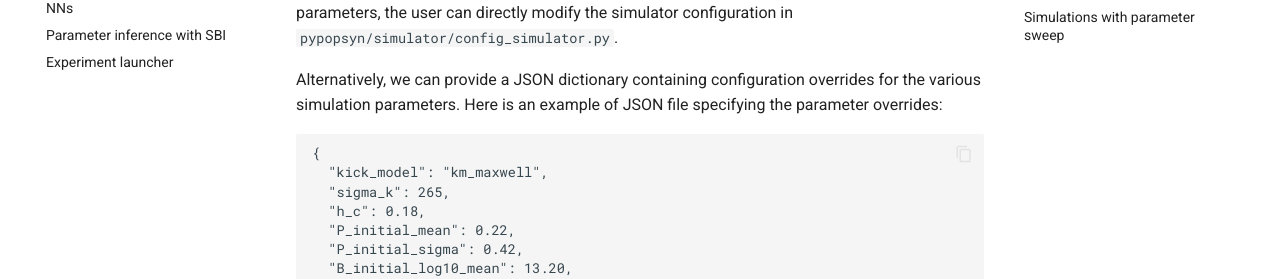
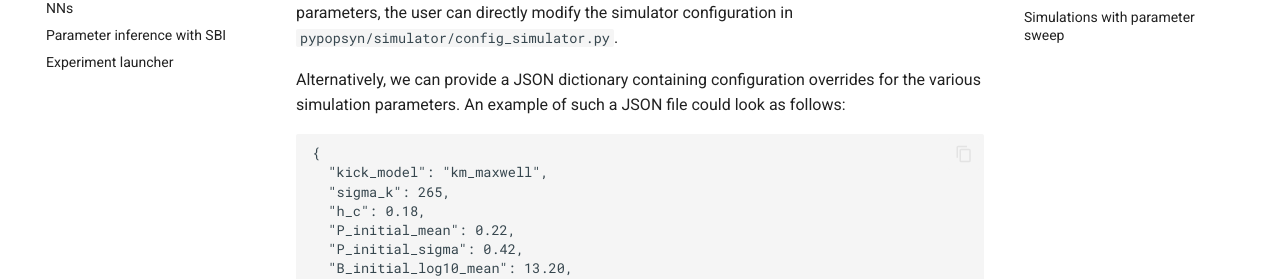
Before and after one commit to ice-csic-astroexotic/ML-Poppyns, an MkDocs documentation site: the page built from docs/tutorials/simulator_tutorial.md, in a window 1280 px wide and 900 px high, scrolled down 489 px. Shown: the part 190-469 px from the top of the window. Built offline with MkDocs 1.6.1 and Material for MkDocs 9.7.7, drawn with Linux system fonts in a browser that asks for light colours; formulas are drawn with MathJax 3; comment, search, counter and statistics services are not loaded.

````diff
--- a/docs/tutorials/simulator_tutorial.md
+++ b/docs/tutorials/simulator_tutorial.md
@@ -20,8 +20,8 @@
 To simulate populations with different initial parameters, the user can directly modify the simulator configuration in
 `pypopsyn/simulator/config_simulator.py`.
 
-Alternatively, we can provide a JSON dictionary containing configuration overrides for the various simulation parameters.
-Here is an example of JSON file specifying the parameter overrides:
+Alternatively, we can provide a JSON dictionary containing configuration overrides for the various simulation
+parameters. An example of such a JSON file could look as follows:
 ```commandline
 {
   "kick_model": "km_maxwell",
````
